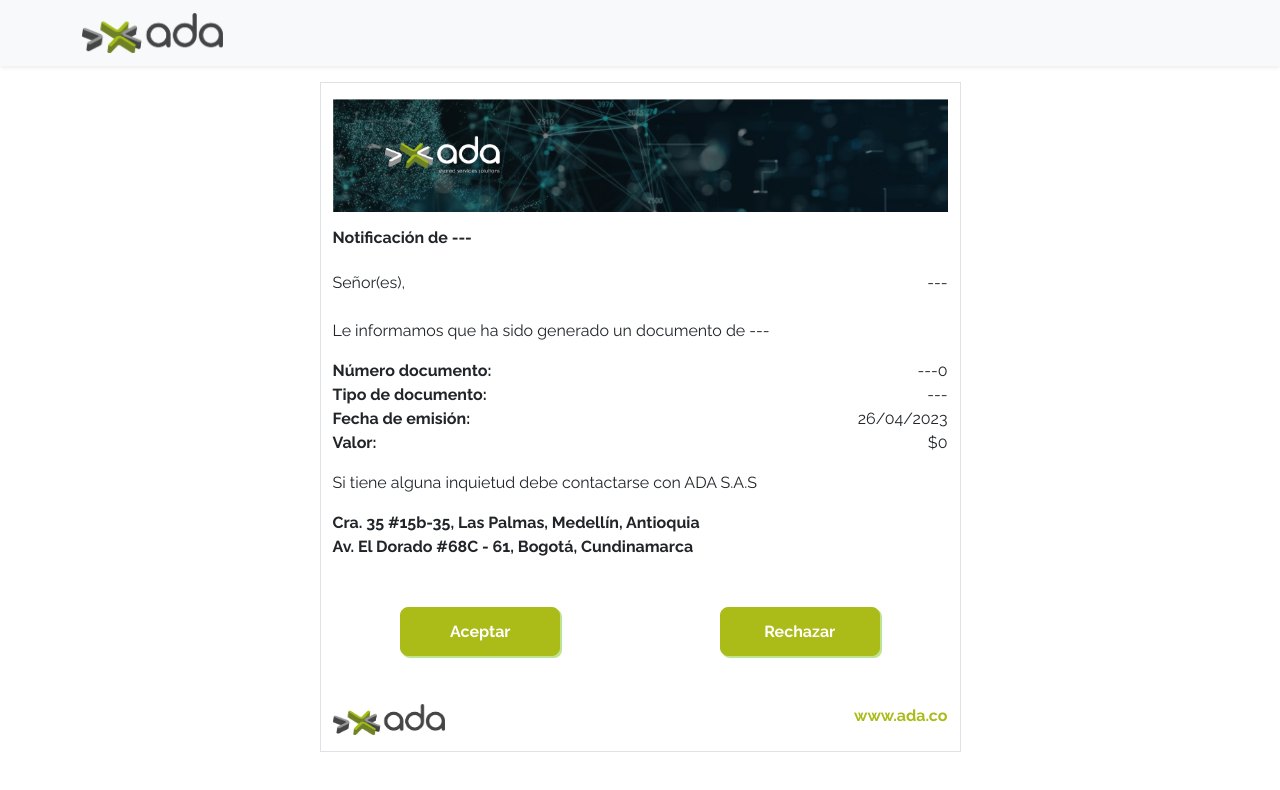
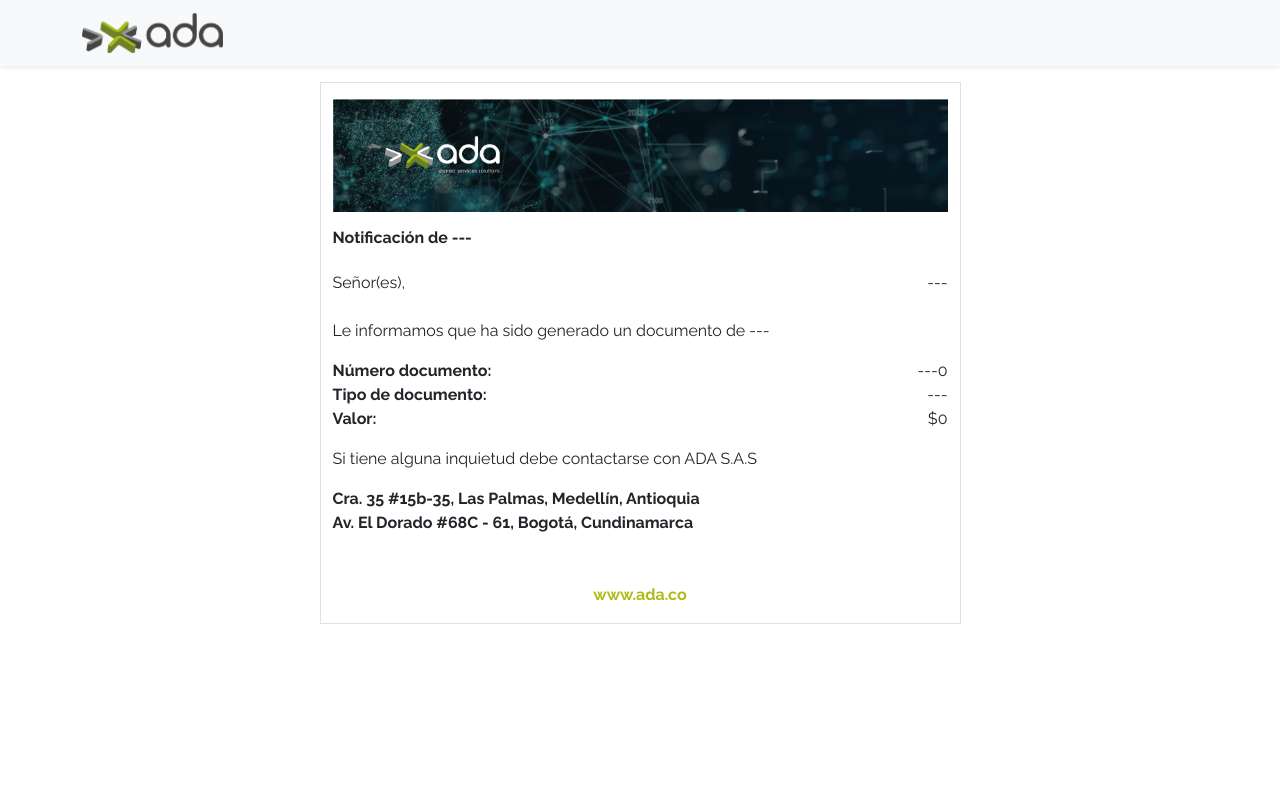
Before and after one commit to edgmuo1085/verFacturaAda, an Angular app: page / in a window 1280 px wide. Shown: the top 790 px of the page. Built offline with nearby package versions, Linux system fonts and the light colour scheme.

Commit message:
se realiza ajustes para la validacion

```diff
--- a/src/app/app.component.html
+++ b/src/app/app.component.html
@@ -67,15 +67,6 @@
 
         <div class="row justify-content-between">
           <div class="col-6 col-md-6 text-start">
-            <p class="subtitle">Fecha de emisión:</p>
-          </div>
-          <div class="col-6 col-md-6 text-end">
-            <p>{{ fechaActual | date : 'dd/MM/yyyy' }}</p>
-          </div>
-        </div>
-
-        <div class="row justify-content-between">
-          <div class="col-6 col-md-6 text-start">
             <p class="subtitle">Valor:</p>
           </div>
           <div class="col-6 col-md-6 text-end">
@@ -96,20 +87,17 @@
           </div>
         </div>
 
-        <div class="row justify-content-between mt-5">
+        <div class="row justify-content-between mt-5" *ngIf="showBotones">
           <div class="col-6 col-md-6 text-center">
-            <a class="enlace-confirmacion" (click)="aceptarRechazarFactura('1')">Aceptar</a>
+            <a class="enlace-confirmacion" (click)="aceptarRechazarFactura(1)">Aceptar</a>
           </div>
           <div class="col-6 col-md-6 text-center">
-            <a class="enlace-confirmacion" (click)="aceptarRechazarFactura('2')">Rechazar</a>
+            <a class="enlace-confirmacion" (click)="aceptarRechazarFactura(2)">Rechazar</a>
           </div>
         </div>
 
-        <div class="row justify-content-between mt-5 mb-3">
-          <div class="col-6 col-md-6 text-start">
-            <img src="./assets/image/logo-ada.png" alt="ada" width="112px" height="32px" class="img-fluid" />
-          </div>
-          <div class="col-6 col-md-6 text-end">
+        <div class="row justify-content-center mt-5 mb-3">
+          <div class="col-6 col-md-6 text-center">
             <a href="https://www.ada.co/es/inicio/" target="_blank" class="enlace">www.ada.co</a>
           </div>
         </div>
--- a/src/app/app.component.ts
+++ b/src/app/app.component.ts
@@ -3,6 +3,7 @@
 import { Parameters } from './interface/parameters.interface';
 import { FacturaShared } from './interface/factura.interface';
 import Swal from 'sweetalert2';
+import { Router } from '@angular/router';
 
 @Component({
   selector: 'app-root',
@@ -21,10 +22,10 @@
     valorBrutomasTributos: 0,
     codigoCliente: 0,
   };
-  fechaActual: Date = new Date();
   loading: boolean = false;
+  showBotones: boolean = false;
 
-  constructor(private facturaService: FacturaService) {}
+  constructor(private router: Router, private facturaService: FacturaService) {}
 
   ngOnInit(): void {
     const consulta = this.getParameterUrl();
@@ -42,6 +43,7 @@
       next: response => {
         this.factura = response;
         this.loading = false;
+        this.showBotones = true;
       },
       error: err => {
         Swal.fire({
@@ -55,7 +57,7 @@
     });
   }
 
-  aceptarRechazarFactura(accion: string) {
+  aceptarRechazarFactura(accion: number) {
     if (!this.factura.legalNumbe && !this.factura.compan) {
       Swal.fire({
         icon: 'warning',
@@ -67,7 +69,14 @@
 
     this.facturaService.setAceptarRechazarFactura('' + this.factura.legalNumbe, '' + this.factura.compan, accion).subscribe({
       next: response => {
-        this.factura = response;
+        let respuesta = accion === 1 ? 'aprobado' : 'rechazado';
+        Swal.fire({
+          icon: 'info',
+          title: 'Correo enviado',
+          text: `Usted a ${respuesta} la factura ${this.factura.legalNumbe}`,
+        });
+        this.showBotones = false;
+        this.router.navigate(['/']);
       },
       error: err => {
         Swal.fire({
--- a/src/app/services/factura.service.ts
+++ b/src/app/services/factura.service.ts
@@ -16,8 +16,8 @@
     return this.http.get<FacturaShared>(url);
   }
 
-  setAceptarRechazarFactura(factura: string, compania: string, accion: string): Observable<FacturaShared> {
+  setAceptarRechazarFactura(factura: string, compania: string, accion: number): Observable<FacturaShared> {
     const url = `${this.urlRest}enviarcorreo/${factura}/${compania}/${accion}`;
-    return this.http.get<FacturaShared>(url);
+    return this.http.post<FacturaShared>(url, '');
   }
 }
```
